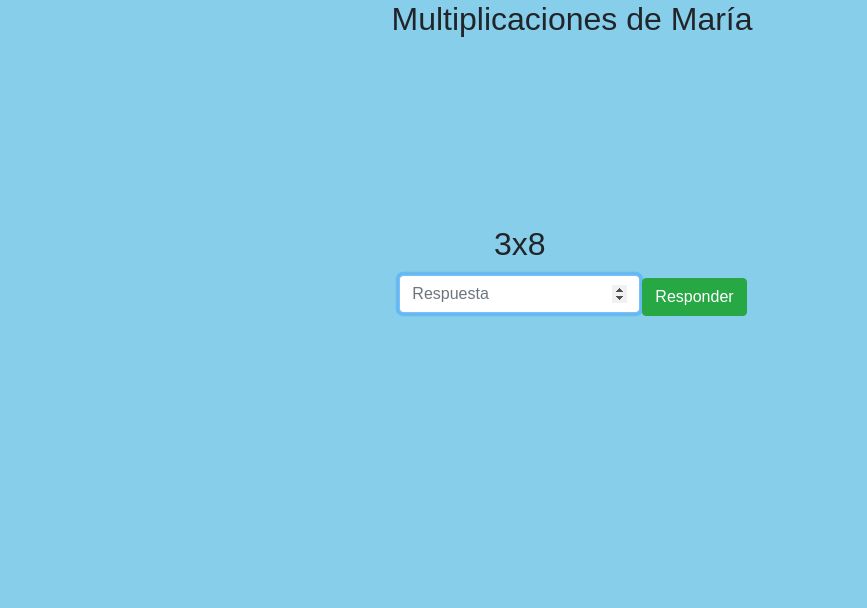
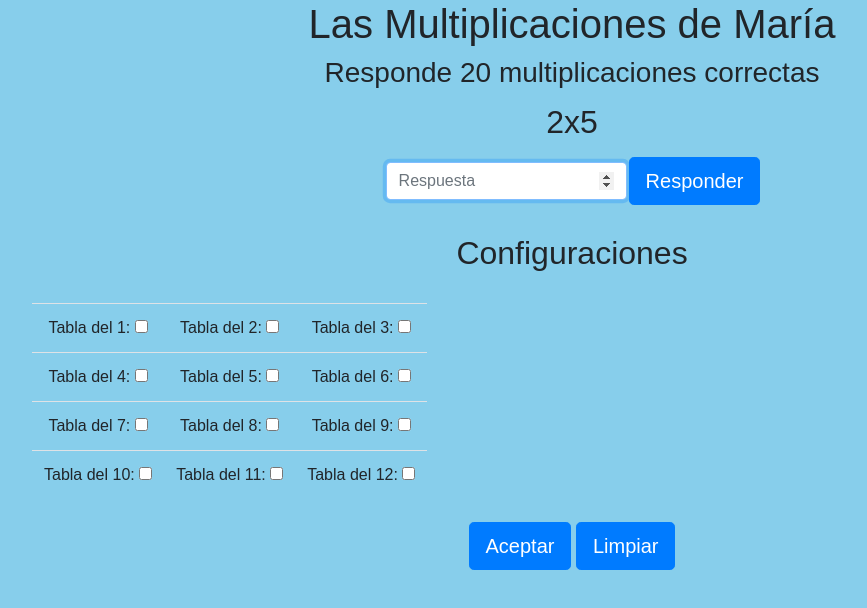
Before and after one commit to MTRG15/mtrg15.github.io, a plain HTML site: page index.html in a window 1280 px wide. Shown: the whole page, without its empty margins (68-935 px from the left). Drawn offline with nearby package versions, Linux system fonts and the light colour scheme.

Commit message:
Adding configuration options
Multiplying tables are now selectable to study a specific one.
Added a non-functional statistic function

```diff
--- a/index.html
+++ b/index.html
@@ -8,45 +8,78 @@
     <style type="text/css">
       body{
       	background-color: skyblue;
-      	font-size: 2em;
       	font-family: sans-serif;
       	font-style: bold;
+      	-webkit-background-size: 100% 100%;
+        -moz-background-size: 100% 100%;
+        -o-background-size: 100% 100%;
+        background-size: 100% 100%;
 	  }
       div{
-        width: 100vw;
-        height: 90vh;
+
         text-align: center;
       }
       table{
       	display: inline-block;
-      	margin-top: 1%;
+      	margin-top: 10px;
       	text-align: center;
-      	float: center;
+      }
+      .bigText{
+      	font-size: 2em;
       }
     </style>
 
 	<title>Las Multiplicaciones de Maria</title>
 </head>
 <body>
-	<div id="main">
-		<h2>Multiplicaciones de María</h2>
+	<div id="main" class="container">
+		<div class="container">
+        	<h1>Las Multiplicaciones de María</h1>
+      	</div>
+
+      	<div class="container">
+      		<h3 id="mensaje1">Responde 20 multiplicaciones correctas</h3>
+      	</div>
+
+		<div class="container bigText">
+				<span id="mult1"></span><span id="operator">x</span><span id="mult2"></span>
+		</div>
 		<table>
-			<br><br><br>
-			<p id="mensaje"> </p>
+			<tr>
+				<td></td>
+				<td><input id="respuesta" type="number" placeholder="Respuesta"  class="form-control mr-sm-2"></td>
+				<td><button id="boton" type="submit" class="btn btn-primary btn-lg"  onclick="refresh()">Responder</button></td>
+			</tr>
+		</table>
+		<div class="container">
+			<p id="mensaje2"></p>
+		</div>
+		<div class="table-responsive container">
 
-			<tr>
-				<td></td><td><span id="mult1"></span><span id="operator">x</span><span id="mult2"></span></td><td></td>
-			</tr>
-			<tr>
-				<td></td><td><input type="number" placeholder="Respuesta" id="respuesta" class="form-control mr-sm-2" onkeypress=""></td><td><button id="boton" class="btn btn-success my-2 my-sm-0" type="submit" onclick="refresh()">Responder</button></td>
-			</tr>
+			<table class="table table-hover">
+				<p class="bigText">Configuraciones</p>
+			<tr><td><span>Tabla del 1: </span><input type="checkbox" id="tabla1"></td>
+				<td><span>Tabla del 2: </span><input type="checkbox" id="tabla2"></td>
+				<td><span>Tabla del 3: </span><input type="checkbox" id="tabla3"></td>
+			<tr><td><span>Tabla del 4: </span><input type="checkbox" id="tabla4"></td>
+				<td><span>Tabla del 5: </span><input type="checkbox" id="tabla5"></td>
+				<td><span>Tabla del 6: </span><input type="checkbox" id="tabla6"></td></tr>
+			<tr><td><span>Tabla del 7: </span><input type="checkbox" id="tabla7"></td>
+				<td><span>Tabla del 8: </span><input type="checkbox" id="tabla8"></td>
+				<td><span>Tabla del 9: </span><input type="checkbox" id="tabla9"></td></tr>
+			<tr><td><span>Tabla del 10: </span><input type="checkbox" id="tabla10"></td>
+				<td><span>Tabla del 11: </span><input type="checkbox" id="tabla11"></td>
+				<td><span>Tabla del 12: </span><input type="checkbox" id="tabla12"></td></tr>
+			</table>
+		</div>
+		<div class="container">
+			<button id="aceptarConf" type="submit" class="btn btn-primary btn-lg" onclick="checkConfig()">Aceptar</button></button>
+			<button id="aceptarConf" type="submit" class="btn btn-primary btn-lg" onclick="clearCheckBoxes()">Limpiar</button></button>
+		</div>
 
+	</div>
 
-		</table>
-		<p id="mensaje2"> </p>
-	</div>
 	<script type="text/javascript" src="multiplications.js">
-
 	</script>
 </body>
 </html>
--- a/multiplications.js
+++ b/multiplications.js
@@ -1,45 +1,108 @@
-var m1 = document.getElementById("mult1")
-var m2 = document.getElementById("mult2")
-var r = document.getElementById("respuesta")
+
+// variables refresh()
+var mult = new Array( document.getElementById("mult1"),  document.getElementById("mult2") )
+var respuesta = document.getElementById("respuesta")
 var buenas = 0
 var malas = 0
 var num1
 var num2
+var mensaje1 = document.getElementById("mensaje1")
+var mensaje2 = document.getElementById("mensaje2")
 
-newoperation()
+// variables checkConf()
+var boxes = new Array(
+	document.getElementById("tabla1"),
+	document.getElementById("tabla2"),
+	document.getElementById("tabla3"),
+	document.getElementById("tabla4"),
+	document.getElementById("tabla5"),
+	document.getElementById("tabla6"),
+	document.getElementById("tabla7"),
+	document.getElementById("tabla8"),
+	document.getElementById("tabla9"),
+	document.getElementById("tabla10"),
+	document.getElementById("tabla11"),
+	document.getElementById("tabla12")
+	)
+var multPool = new Array() //stores the possible numbers to multiply by
+var mensaje3 = document.getElementById("mensaje2")
 
-window.onkeypress = function(event) {
+// variables statistics()
+var prevQuestions = new Array(2,3) //stores all asked questions
+var timer = new Array(1)
+
+clearCheckBoxes() // clears the configuration to default
+newOperation() // Creando la primera operacion al abrir la pagina
+
+window.onkeypress = function(event) { //detecta la techa enter para revisar la respuesta
    if (event.keyCode == 10 || event.keyCode == 13) {
-   	console.log("ha presionado enter")
       refresh()
-   }else{
-   	console.log(event.keyCode)
    }
 }
 
-function refresh(){
-	num1 = m1.innerHTML
-	num2 = m2.innerHTML
-	var larespuesta = r.value
-	var trueanswer = num1 * num2
-	if(larespuesta == trueanswer){
-		document.getElementById("mensaje").innerHTML = "¡Bien!"
-		buenas = buenas + 1
+function refresh(){ // verifica la respuesta y crea una nueva operacion
+	num1 = mult[0].innerHTML
+	num2 = mult[1].innerHTML
+	var givenAnswer = respuesta.value
+	var trueAnswer = num1 * num2
+	if(givenAnswer == trueAnswer){
+		mensaje1.innerHTML = "¡Bien!"
+		statistics(true)
 	}else{
-		document.getElementById("mensaje").innerHTML ="No, la respuesta es " + num1 + " x " + num2 + " = " + trueanswer + ", ¡Sigue Intentando!"
-		malas = malas + 1
+		mensaje1.innerHTML ="No, la respuesta es " + num1 + " x " + num2 + " = " + trueAnswer + "  ¡Sigue intentando!"
+		statistics(false)
 	}
 
 	if(buenas >= 20){
-		document.getElementById("mensaje2").innerHTML = "Excelente, puedes tomar un descanso"
+		mensaje2.innerHTML = "Buen trabajo, puedes tomar un descanso"
 	}
 
-	newoperation()
+	newOperation()
+
 }
 
-function newoperation(){
-	m1.innerHTML = Math.floor((Math.random() * 5)+2)
-	m2.innerHTML = Math.floor((Math.random() * 11)+2)
-	r.value = ""
-	r.focus()
+function newOperation(){ // creates a new operation to solve
+	if( multPool.length >= 1 ){
+		mult[0].innerHTML = multPool[Math.floor((Math.random() * multPool.length))] }
+	else{
+		mult[0].innerHTML = Math.floor((Math.random() * 12) + 1) }
+	mult[1].innerHTML = Math.floor((Math.random() * 12)+1)
+
+	respuesta.value = ""
+	respuesta.focus()
 }
+
+function timerTick( value, index ){
+	timer[index] = timer[index] - 1
+}
+
+function clearCheckBoxes(){
+	boxes.forEach( function (value, index){
+		boxes[index].checked = false
+	})
+}
+
+function checkConfig(){ //checks the checkboxes to update the operation pool
+	multPool.length = 0 // clearing the array
+	for (var i = boxes.length - 1; i >= 0; i--) {
+		if( boxes[i].checked ){
+			multPool.push(i+1)
+		}
+	}
+	if( multPool.length == 0 ){
+		mensaje2.innerHTML = "No seleccionaste ninguna tabla, ¡Repasemos todas!"
+	}else{
+		mensaje2.innerHTML = "Seleccionaste las tablas del " + multPool.toString()
+	}
+	newOperation()
+}
+
+function statistics( answer ){ //true = correct answer, false = incorrect answer
+	if(answer == false){ // a bad answer is saved to be asked again shortly after
+		prevQuestions.push([num1, num2])
+		timer.push(3)
+		malas = malas + 1
+	}else if( num1 > 1 ){
+		buenas = buenas + 1
+	}
+}
```
